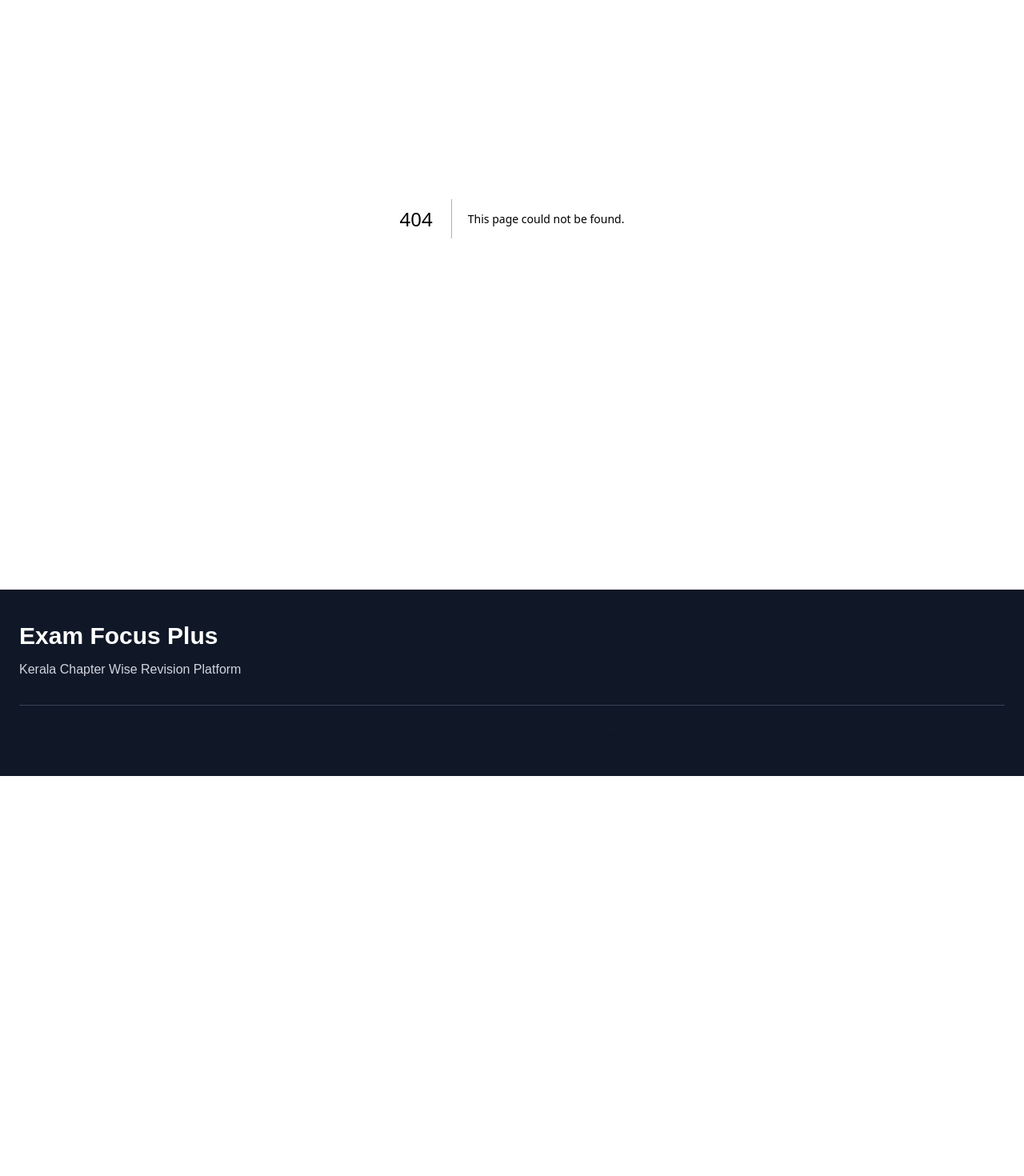
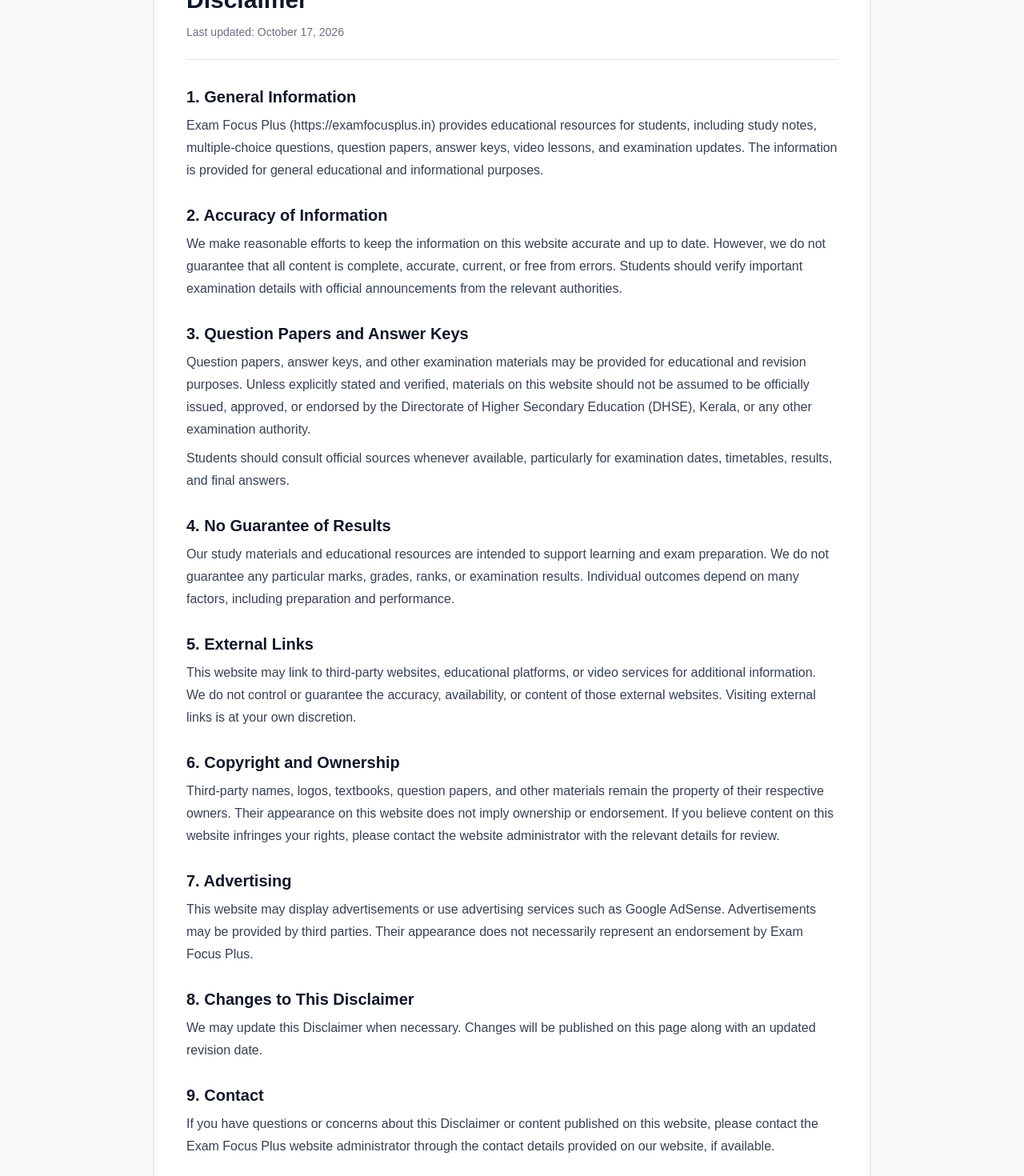
Before and after one commit to examfocusplus/exam-focus-plus, a Next.js app: page /disclaimer in a window 1280 px wide. Before the commit this address had no page. Shown: the part 191-1661 px from the top of the page at 80% size. Before the commit the page ends 1161 px from the top, so only its background shows below. Built offline with nearby package versions, Linux system fonts and the light colour scheme.

Commit message:
Add Disclaimer page

```diff
--- /dev/null
+++ b/app/disclaimer/page.tsx
@@ -0,0 +1,157 @@
+import type { Metadata } from "next";
+
+export const metadata: Metadata = {
+  title: "Disclaimer | Exam Focus Plus",
+  description:
+    "Read the disclaimer for Exam Focus Plus regarding educational content, question papers, answer keys, external links, and exam updates.",
+  alternates: {
+    canonical: "https://examfocusplus.in/disclaimer",
+  },
+};
+
+export default function DisclaimerPage() {
+  return (
+    <main className="min-h-screen bg-gray-50 px-4 py-10 sm:px-6">
+      <article className="mx-auto max-w-4xl rounded-xl border border-gray-200 bg-white p-5 shadow-sm sm:p-10">
+        <header className="mb-8 border-b border-gray-200 pb-6">
+          <p className="mb-2 text-sm font-bold uppercase tracking-wide text-blue-700">
+            Exam Focus Plus
+          </p>
+
+          <h1 className="text-3xl font-extrabold text-gray-900">
+            Disclaimer
+          </h1>
+
+          <p className="mt-3 text-sm text-gray-500">
+            Last updated: October 17, 2026
+          </p>
+        </header>
+
+        <div className="space-y-7 text-sm leading-7 text-gray-700 sm:text-base">
+          <section>
+            <h2 className="mb-2 text-xl font-bold text-gray-900">
+              1. General Information
+            </h2>
+            <p>
+              Exam Focus Plus (https://examfocusplus.in) provides educational
+              resources for students, including study notes, multiple-choice
+              questions, question papers, answer keys, video lessons, and
+              examination updates. The information is provided for general
+              educational and informational purposes.
+            </p>
+          </section>
+
+          <section>
+            <h2 className="mb-2 text-xl font-bold text-gray-900">
+              2. Accuracy of Information
+            </h2>
+            <p>
+              We make reasonable efforts to keep the information on this
+              website accurate and up to date. However, we do not guarantee
+              that all content is complete, accurate, current, or free from
+              errors. Students should verify important examination details
+              with official announcements from the relevant authorities.
+            </p>
+          </section>
+
+          <section>
+            <h2 className="mb-2 text-xl font-bold text-gray-900">
+              3. Question Papers and Answer Keys
+            </h2>
+            <p>
+              Question papers, answer keys, and other examination materials
+              may be provided for educational and revision purposes. Unless
+              explicitly stated and verified, materials on this website
+              should not be assumed to be officially issued, approved, or
+              endorsed by the Directorate of Higher Secondary Education
+              (DHSE), Kerala, or any other examination authority.
+            </p>
+            <p className="mt-2">
+              Students should consult official sources whenever available,
+              particularly for examination dates, timetables, results, and
+              final answers.
+            </p>
+          </section>
+
+          <section>
+            <h2 className="mb-2 text-xl font-bold text-gray-900">
+              4. No Guarantee of Results
+            </h2>
+            <p>
+              Our study materials and educational resources are intended
+              to support learning and exam preparation. We do not guarantee
+              any particular marks, grades, ranks, or examination results.
+              Individual outcomes depend on many factors, including
+              preparation and performance.
+            </p>
+          </section>
+
+          <section>
+            <h2 className="mb-2 text-xl font-bold text-gray-900">
+              5. External Links
+            </h2>
+            <p>
+              This website may link to third-party websites, educational
+              platforms, or video services for additional information.
+              We do not control or guarantee the accuracy, availability,
+              or content of those external websites. Visiting external
+              links is at your own discretion.
+            </p>
+          </section>
+
+          <section>
+            <h2 className="mb-2 text-xl font-bold text-gray-900">
+              6. Copyright and Ownership
+            </h2>
+            <p>
+              Third-party names, logos, textbooks, question papers, and
+              other materials remain the property of their respective
+              owners. Their appearance on this website does not imply
+              ownership or endorsement. If you believe content on this
+              website infringes your rights, please contact the website
+              administrator with the relevant details for review.
+            </p>
+          </section>
+
+          <section>
+            <h2 className="mb-2 text-xl font-bold text-gray-900">
+              7. Advertising
+            </h2>
+            <p>
+              This website may display advertisements or use advertising
+              services such as Google AdSense. Advertisements may be
+              provided by third parties. Their appearance does not
+              necessarily represent an endorsement by Exam Focus Plus.
+            </p>
+          </section>
+
+          <section>
+            <h2 className="mb-2 text-xl font-bold text-gray-900">
+              8. Changes to This Disclaimer
+            </h2>
+            <p>
+              We may update this Disclaimer when necessary. Changes will
+              be published on this page along with an updated revision date.
+            </p>
+          </section>
+
+          <section>
+            <h2 className="mb-2 text-xl font-bold text-gray-900">
+              9. Contact
+            </h2>
+            <p>
+              If you have questions or concerns about this Disclaimer or
+              content published on this website, please contact the
+              Exam Focus Plus website administrator through the contact
+              details provided on our website, if available.
+            </p>
+          </section>
+        </div>
+
+        <footer className="mt-10 border-t border-gray-200 pt-5 text-center text-sm text-gray-500">
+          © {new Date().getFullYear()} Exam Focus Plus. All rights reserved.
+        </footer>
+      </article>
+    </main>
+  );
+}
```
